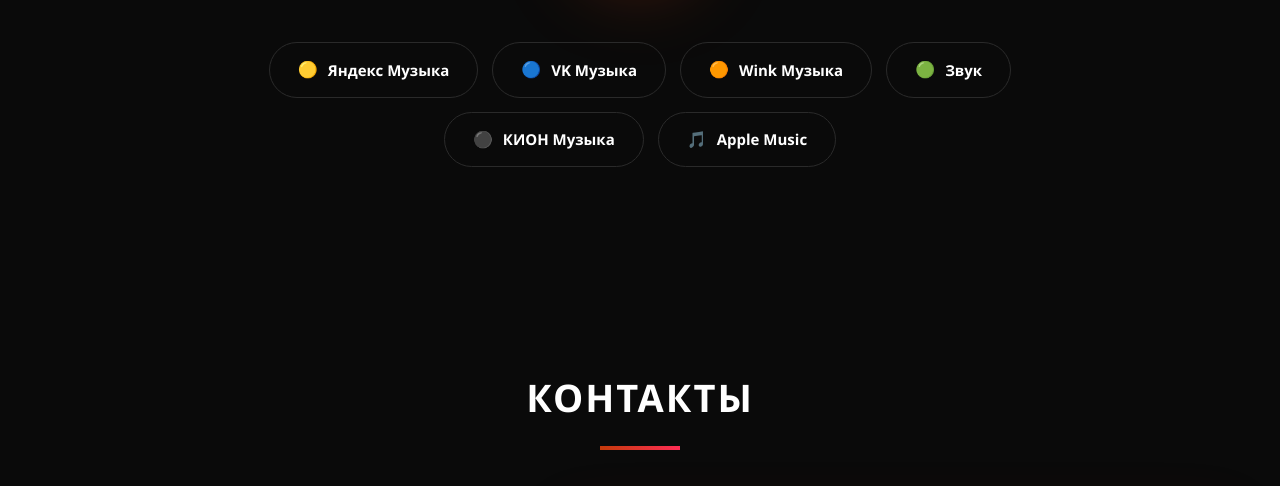
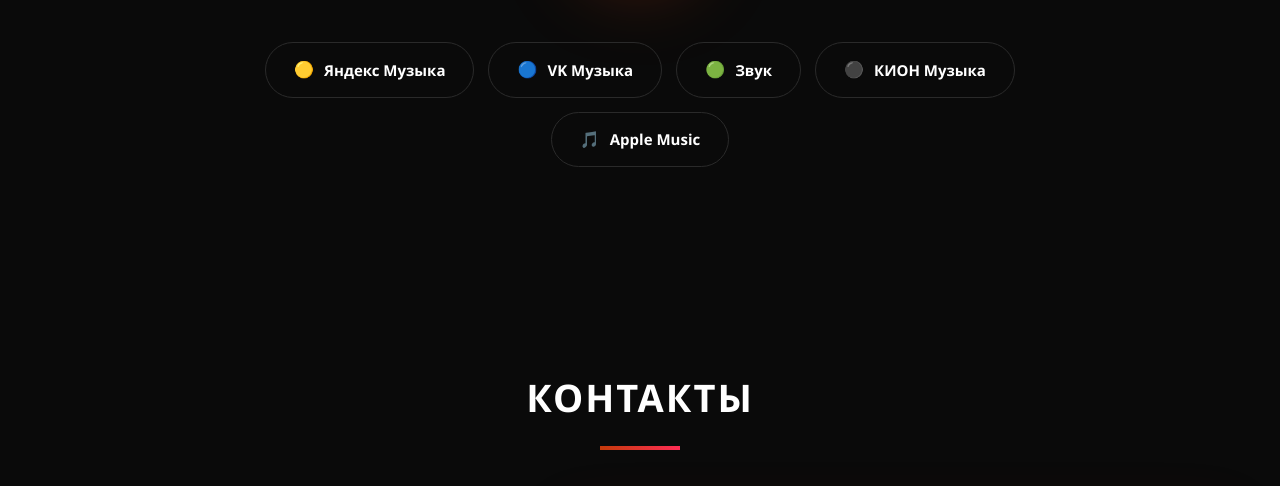
Before and after one commit to rangostars/-, a plain HTML site: page index.html in a window 1280 px wide. Shown: the part 6674-7160 px from the top of the page. Drawn offline with Linux system fonts and the light colour scheme.

Commit message:
Update index.html

```diff
--- a/index.html
+++ b/index.html
@@ -510,19 +510,16 @@ section{padding:100px 50px}
 <a href="https://music.yandex.ru/artist/26545410" target="_blank" rel="noopener" class="music-pl">
             <span class="pl-emoji">🟡</span> Яндекс Музыка
         </a>
-        <a href="https://vk.ru/audios-215784318" target="_blank" rel="noopener" class="music-pl">
+        <a href="https://vk.ru/artist/4544936818824518174" target="_blank" rel="noopener" class="music-pl">
             <span class="pl-emoji">🔵</span> VK Музыка
-        </a>
-        <a href="https://music.wink.ru/artist/214601770" target="_blank" rel="noopener" class="music-pl">
-            <span class="pl-emoji">🟠</span> Wink Музыка
         </a>
         <a href="https://zvuk.com/artist/214601770" target="_blank" rel="noopener" class="music-pl">
             <span class="pl-emoji">🟢</span> Звук
         </a>
-        <a href="https://music.mts.ru/artist/26545410/albums/43792406" target="_blank" rel="noopener" class="music-pl">
+        <a href="https://music.mts.ru/artist/26545410" target="_blank" rel="noopener" class="music-pl">
             <span class="pl-emoji">⚫</span> КИОН Музыка
         </a>
-        <a href="https://music.apple.com/us/album/зона-доступа/6807612484?at=1000lqjf&ct=bq&ls=1" target="_blank" rel="noopener" class="music-pl">
+        <a href="https://music.apple.com/us/artist/кибер-дом/6806956448" target="_blank" rel="noopener" class="music-pl">
             <span class="pl-emoji">🎵</span> Apple Music
         </a>
     </div>
```
